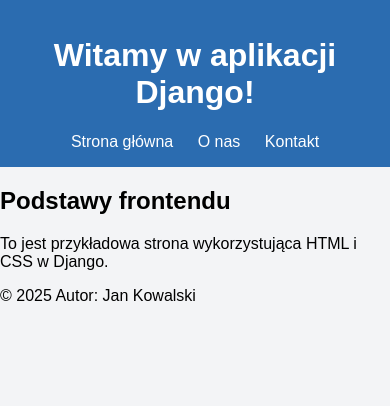
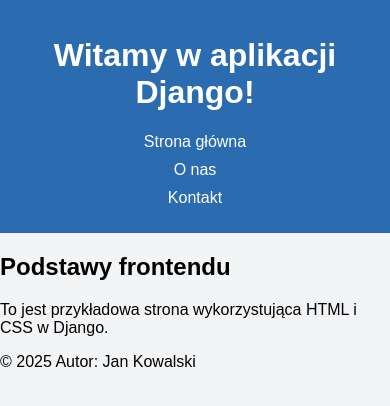
Before and after one commit to miroslavsobol07-png/myproject, a Django app: page / in a window 390 px wide. Shown: the top 406 px of the page. Run offline with Django 5.2, Linux system fonts and the light colour scheme.

Commit message:
Lab 2 - Django frontend with responsive navigation

```diff
--- a/frontend_demo/static/frontend_demo/style.css
+++ b/frontend_demo/static/frontend_demo/style.css
@@ -21,3 +21,10 @@
 nav a:hover {
     text-decoration: underline;
 }
+
+@media (max-width: 600px) {
+    nav a {
+        display: block;
+        margin: 10px 0;
+    }
+}
--- a/frontend_demo/templates/frontend_demo/index.html
+++ b/frontend_demo/templates/frontend_demo/index.html
@@ -3,6 +3,7 @@
 <html lang="pl">
 <head>
     <meta charset="UTF-8">
+    <meta name="viewport" content="width=device-width, initial-scale=1.0">
     <title>Moja aplikacja Django</title>
     <link rel="stylesheet" href="{% static 'frontend_demo/style.css' %}">
 </head>
```
